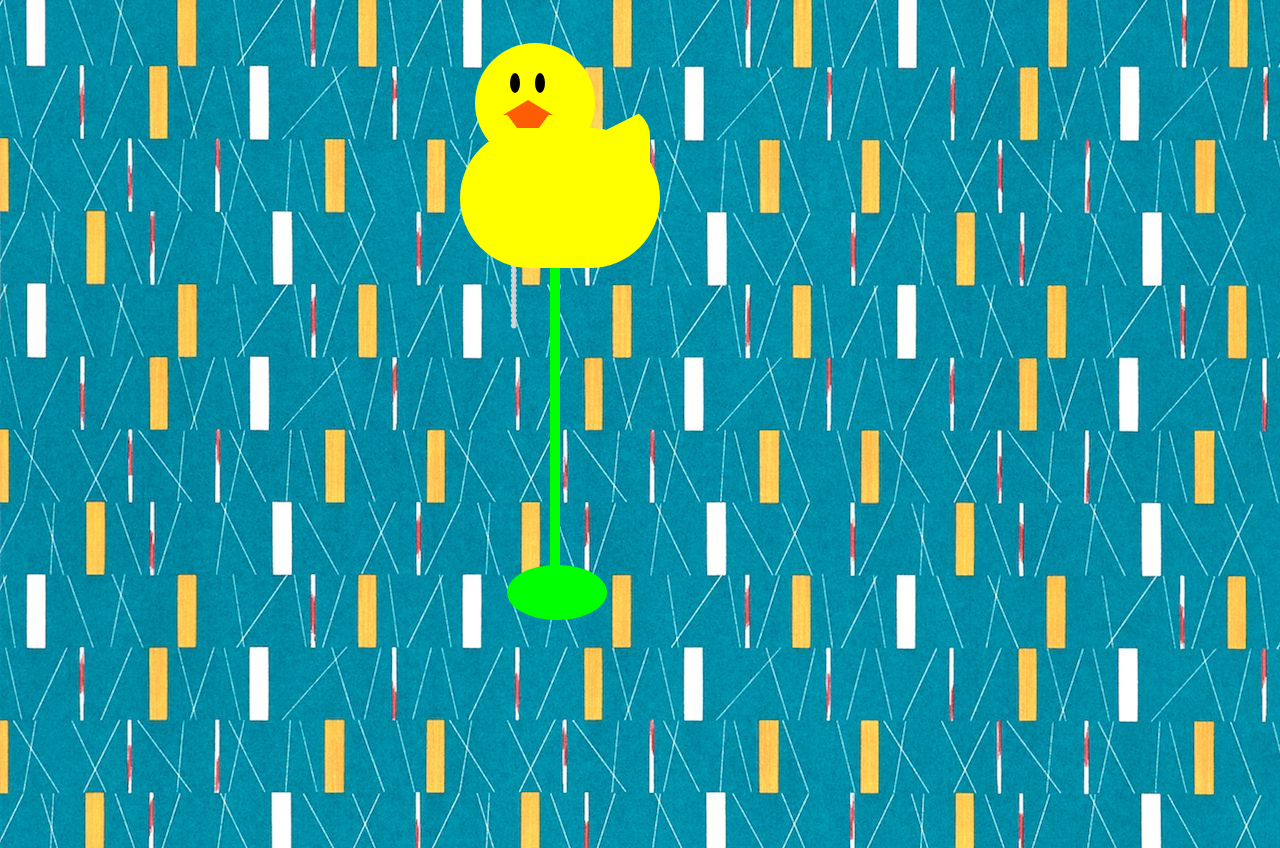
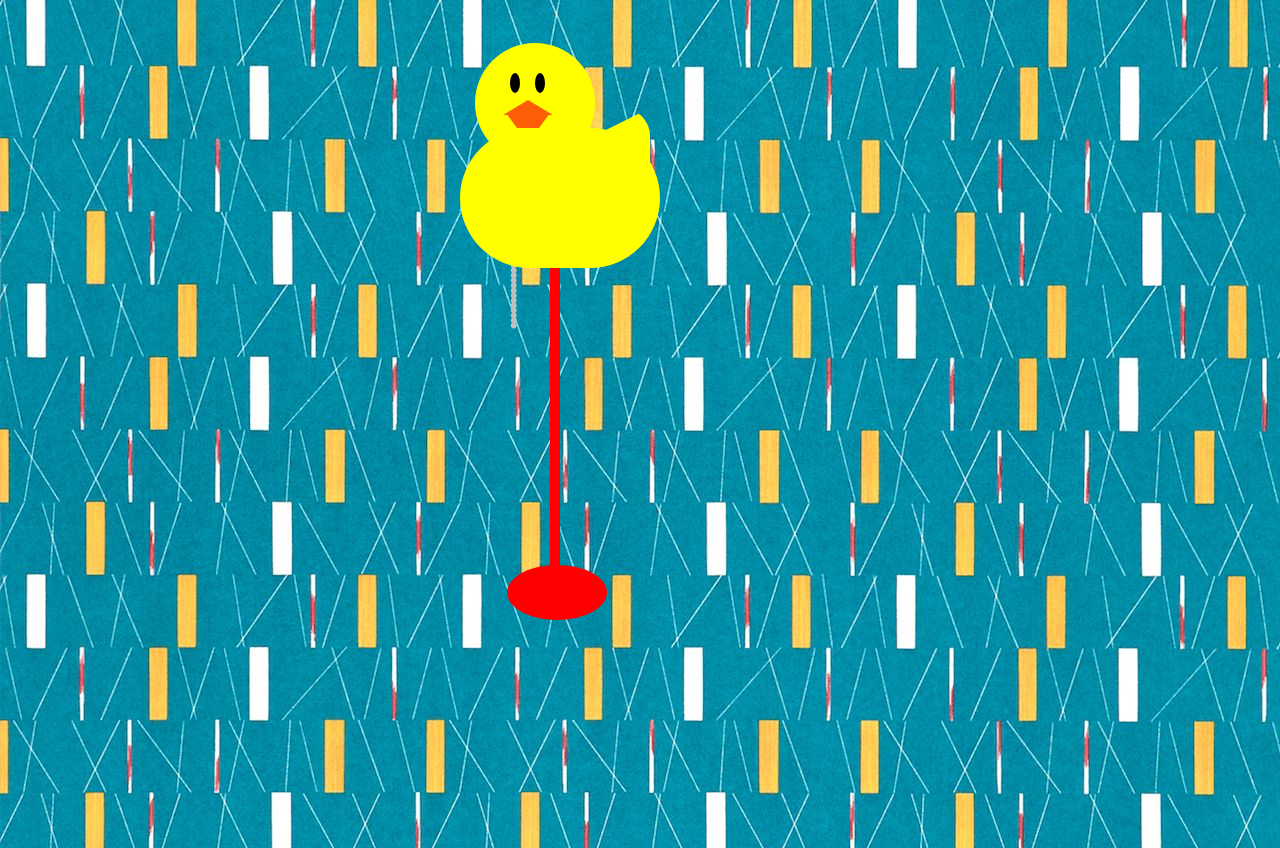
Before and after one commit to paige11/glow-duck, a plain HTML site: page index.html in a window 1280 px wide. Drawn offline with nearby package versions, Linux system fonts and the light colour scheme.

Commit message:
changed color of lampshade chain

```diff
--- a/style.css
+++ b/style.css
@@ -43,6 +43,7 @@ body {
   border-radius: 100px;
   position: relative;
   left: 10px;
+  z-index: 2;
 }
 
 #duck-tail {
@@ -112,7 +113,7 @@ body {
 #light-pole {
   width: 10px;
   height: 310px;
-  background: lime;
+  background: red;
   position: relative;
   left: 250px;
   top: -120px;
@@ -123,7 +124,7 @@ body {
   width: 100px;
   height: 55px;
   border-radius: 50%;
-  background: lime;
+  background: red;
   position: relative;
   bottom: 130px;
   left: 207px;
@@ -133,13 +134,11 @@ body {
   position: relative;
   left: 260px;
   top: -500px;
-  z-index: -1;
+  z-index: 1;
 }
 
 .ball {
-  color: lightgray;
+  color: silver;
   font-size: 50px;
   margin: -53px;
 }
-/*
-issues: z-index -1 means can't click chain any more, can't turn lights back on, floor?*/
```
